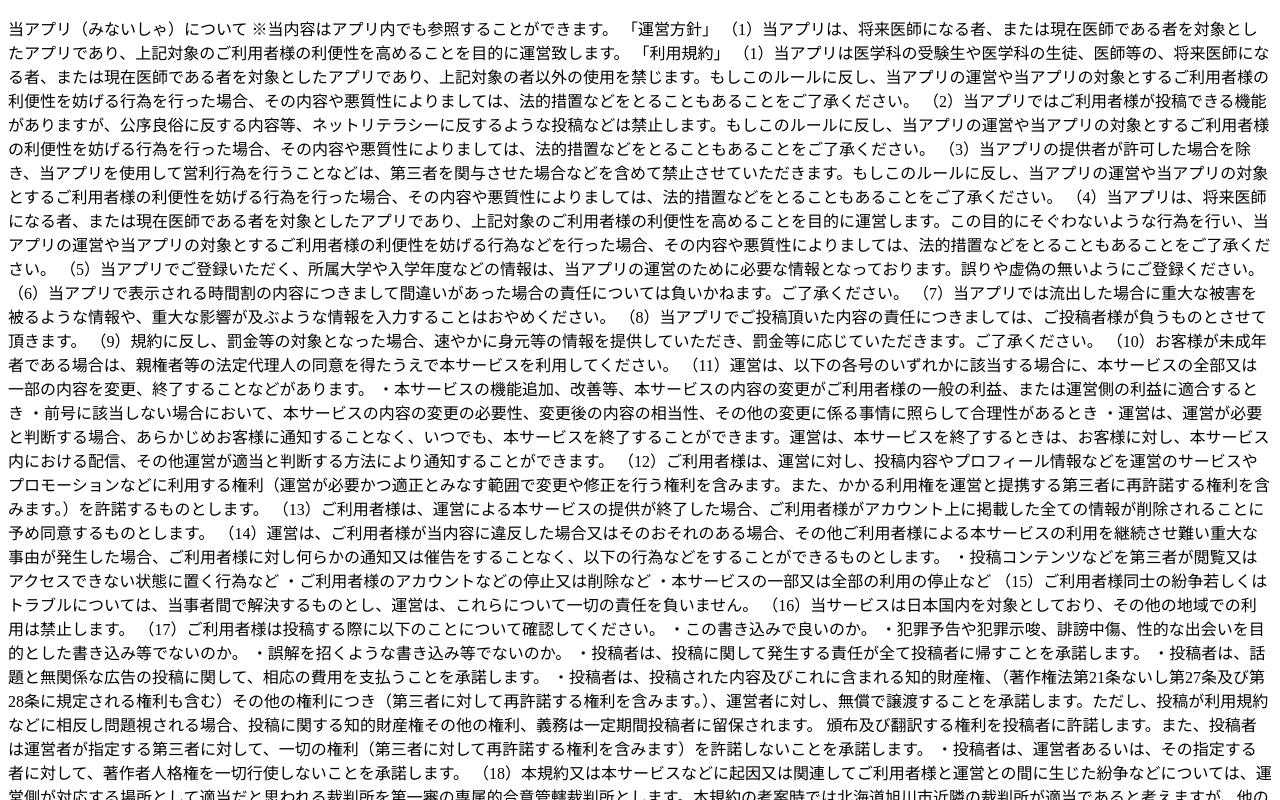
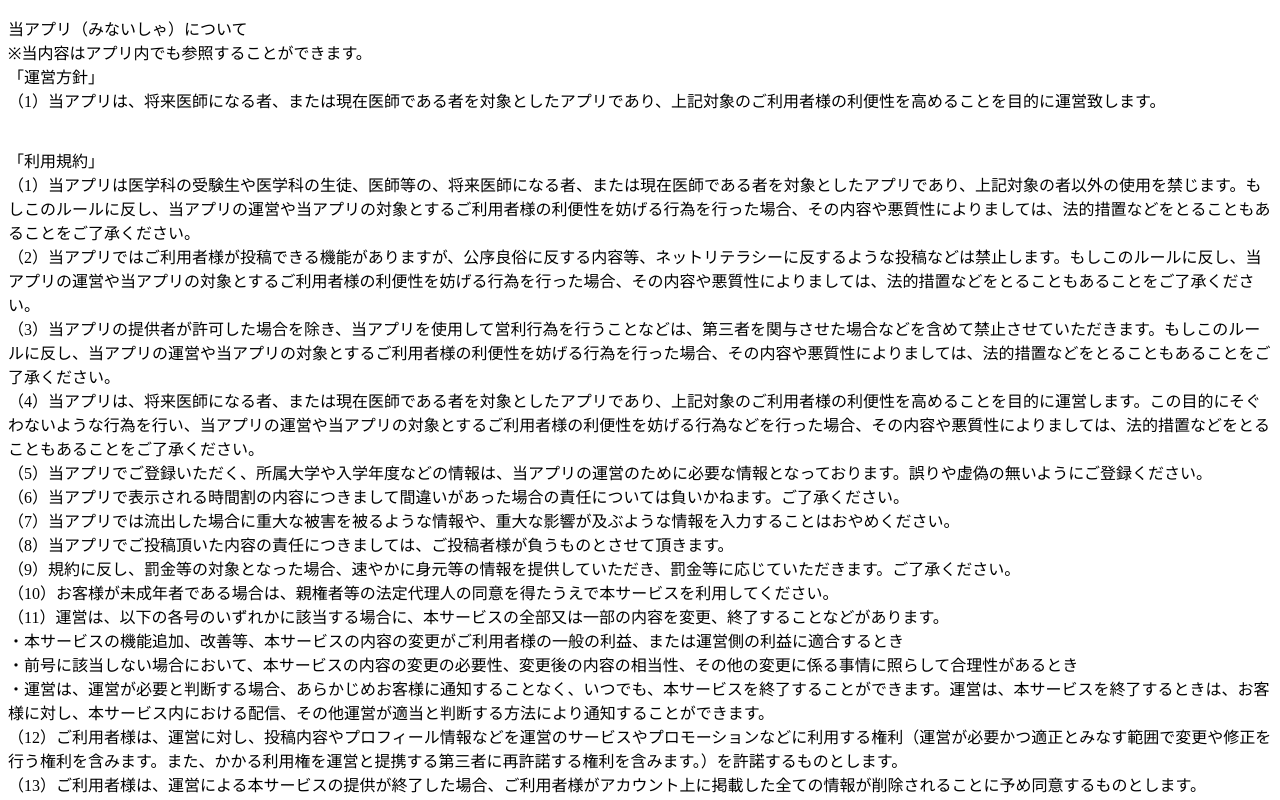
Before and after one commit to imokenpiimokenpi/minaisha, a plain HTML site: page index.html in a window 1280 px wide. Shown: the top 800 px of the page. Drawn offline with Linux system fonts and the light colour scheme.

Commit message:
Update index.html

```diff
--- a/index.html
+++ b/index.html
@@ -1,109 +1,104 @@
 <!DOCTYPE html>
 <html>
-<head>
-  <meta charset="utf-8">
-  <meta name="viewport" content="width=device-width, initial-scale=1.0">
-  <title>Progate</title>
-</head>
 <body>
   <div class="top-wrapper">
     <div class="container">
-      <p>当アプリ（みないしゃ）について
-※当内容はアプリ内でも参照することができます。
+      <p>当アプリ（みないしゃ）について<br>
+※当内容はアプリ内でも参照することができます。<br>
 
-「運営方針」
-（1）当アプリは、将来医師になる者、または現在医師である者を対象としたアプリであり、上記対象のご利用者様の利便性を高めることを目的に運営致します。
+「運営方針」<br>
+（1）当アプリは、将来医師になる者、または現在医師である者を対象としたアプリであり、上記対象のご利用者様の利便性を高めることを目的に運営致します。<br><br><br>
 
 
 
-「利用規約」
-（1）当アプリは医学科の受験生や医学科の生徒、医師等の、将来医師になる者、または現在医師である者を対象としたアプリであり、上記対象の者以外の使用を禁じます。もしこのルールに反し、当アプリの運営や当アプリの対象とするご利用者様の利便性を妨げる行為を行った場合、その内容や悪質性によりましては、法的措置などをとることもあることをご了承ください。
+「利用規約」<br>
+（1）当アプリは医学科の受験生や医学科の生徒、医師等の、将来医師になる者、または現在医師である者を対象としたアプリであり、上記対象の者以外の使用を禁じます。もしこのルールに反し、当アプリの運営や当アプリの対象とするご利用者様の利便性を妨げる行為を行った場合、その内容や悪質性によりましては、法的措置などをとることもあることをご了承ください。<br>
 
-（2）当アプリではご利用者様が投稿できる機能がありますが、公序良俗に反する内容等、ネットリテラシーに反するような投稿などは禁止します。もしこのルールに反し、当アプリの運営や当アプリの対象とするご利用者様の利便性を妨げる行為を行った場合、その内容や悪質性によりましては、法的措置などをとることもあることをご了承ください。
+（2）当アプリではご利用者様が投稿できる機能がありますが、公序良俗に反する内容等、ネットリテラシーに反するような投稿などは禁止します。もしこのルールに反し、当アプリの運営や当アプリの対象とするご利用者様の利便性を妨げる行為を行った場合、その内容や悪質性によりましては、法的措置などをとることもあることをご了承ください。<br>
 
-（3）当アプリの提供者が許可した場合を除き、当アプリを使用して営利行為を行うことなどは、第三者を関与させた場合などを含めて禁止させていただきます。もしこのルールに反し、当アプリの運営や当アプリの対象とするご利用者様の利便性を妨げる行為を行った場合、その内容や悪質性によりましては、法的措置などをとることもあることをご了承ください。
+（3）当アプリの提供者が許可した場合を除き、当アプリを使用して営利行為を行うことなどは、第三者を関与させた場合などを含めて禁止させていただきます。もしこのルールに反し、当アプリの運営や当アプリの対象とするご利用者様の利便性を妨げる行為を行った場合、その内容や悪質性によりましては、法的措置などをとることもあることをご了承ください。<br>
 
-（4）当アプリは、将来医師になる者、または現在医師である者を対象としたアプリであり、上記対象のご利用者様の利便性を高めることを目的に運営します。この目的にそぐわないような行為を行い、当アプリの運営や当アプリの対象とするご利用者様の利便性を妨げる行為などを行った場合、その内容や悪質性によりましては、法的措置などをとることもあることをご了承ください。
+（4）当アプリは、将来医師になる者、または現在医師である者を対象としたアプリであり、上記対象のご利用者様の利便性を高めることを目的に運営します。この目的にそぐわないような行為を行い、当アプリの運営や当アプリの対象とするご利用者様の利便性を妨げる行為などを行った場合、その内容や悪質性によりましては、法的措置などをとることもあることをご了承ください。<br>
 
-（5）当アプリでご登録いただく、所属大学や入学年度などの情報は、当アプリの運営のために必要な情報となっております。誤りや虚偽の無いようにご登録ください。
+（5）当アプリでご登録いただく、所属大学や入学年度などの情報は、当アプリの運営のために必要な情報となっております。誤りや虚偽の無いようにご登録ください。<br>
 
-（6）当アプリで表示される時間割の内容につきまして間違いがあった場合の責任については負いかねます。ご了承ください。
+（6）当アプリで表示される時間割の内容につきまして間違いがあった場合の責任については負いかねます。ご了承ください。<br>
 
-（7）当アプリでは流出した場合に重大な被害を被るような情報や、重大な影響が及ぶような情報を入力することはおやめください。
+（7）当アプリでは流出した場合に重大な被害を被るような情報や、重大な影響が及ぶような情報を入力することはおやめください。<br>
 
-（8）当アプリでご投稿頂いた内容の責任につきましては、ご投稿者様が負うものとさせて頂きます。
+（8）当アプリでご投稿頂いた内容の責任につきましては、ご投稿者様が負うものとさせて頂きます。<br>
 
-（9）規約に反し、罰金等の対象となった場合、速やかに身元等の情報を提供していただき、罰金等に応じていただきます。ご了承ください。
+（9）規約に反し、罰金等の対象となった場合、速やかに身元等の情報を提供していただき、罰金等に応じていただきます。ご了承ください。<br>
 
-（10）お客様が未成年者である場合は、親権者等の法定代理人の同意を得たうえで本サービスを利用してください。
+（10）お客様が未成年者である場合は、親権者等の法定代理人の同意を得たうえで本サービスを利用してください。<br>
 
-（11）運営は、以下の各号のいずれかに該当する場合に、本サービスの全部又は一部の内容を変更、終了することなどがあります。
-・本サービスの機能追加、改善等、本サービスの内容の変更がご利用者様の一般の利益、または運営側の利益に適合するとき
-・前号に該当しない場合において、本サービスの内容の変更の必要性、変更後の内容の相当性、その他の変更に係る事情に照らして合理性があるとき
-・運営は、運営が必要と判断する場合、あらかじめお客様に通知することなく、いつでも、本サービスを終了することができます。運営は、本サービスを終了するときは、お客様に対し、本サービス内における配信、その他運営が適当と判断する方法により通知することができます。
+（11）運営は、以下の各号のいずれかに該当する場合に、本サービスの全部又は一部の内容を変更、終了することなどがあります。<br>
+・本サービスの機能追加、改善等、本サービスの内容の変更がご利用者様の一般の利益、または運営側の利益に適合するとき<br>
+・前号に該当しない場合において、本サービスの内容の変更の必要性、変更後の内容の相当性、その他の変更に係る事情に照らして合理性があるとき<br>
+・運営は、運営が必要と判断する場合、あらかじめお客様に通知することなく、いつでも、本サービスを終了することができます。運営は、本サービスを終了するときは、お客様に対し、本サービス内における配信、その他運営が適当と判断する方法により通知することができます。<br>
 
-（12）ご利用者様は、運営に対し、投稿内容やプロフィール情報などを運営のサービスやプロモーションなどに利用する権利（運営が必要かつ適正とみなす範囲で変更や修正を行う権利を含みます。また、かかる利用権を運営と提携する第三者に再許諾する権利を含みます。）を許諾するものとします。
+（12）ご利用者様は、運営に対し、投稿内容やプロフィール情報などを運営のサービスやプロモーションなどに利用する権利（運営が必要かつ適正とみなす範囲で変更や修正を行う権利を含みます。また、かかる利用権を運営と提携する第三者に再許諾する権利を含みます。）を許諾するものとします。<br>
 
-（13）ご利用者様は、運営による本サービスの提供が終了した場合、ご利用者様がアカウント上に掲載した全ての情報が削除されることに予め同意するものとします。
+（13）ご利用者様は、運営による本サービスの提供が終了した場合、ご利用者様がアカウント上に掲載した全ての情報が削除されることに予め同意するものとします。<br>
 
-（14）運営は、ご利用者様が当内容に違反した場合又はそのおそれのある場合、その他ご利用者様による本サービスの利用を継続させ難い重大な事由が発生した場合、ご利用者様に対し何らかの通知又は催告をすることなく、以下の行為などをすることができるものとします。
-・投稿コンテンツなどを第三者が閲覧又はアクセスできない状態に置く行為など
-・ご利用者様のアカウントなどの停止又は削除など
-・本サービスの一部又は全部の利用の停止など
+（14）運営は、ご利用者様が当内容に違反した場合又はそのおそれのある場合、その他ご利用者様による本サービスの利用を継続させ難い重大な事由が発生した場合、ご利用者様に対し何らかの通知又は催告をすることなく、以下の行為などをすることができるものとします。<br>
+・投稿コンテンツなどを第三者が閲覧又はアクセスできない状態に置く行為など<br>
+・ご利用者様のアカウントなどの停止又は削除など<br>
+・本サービスの一部又は全部の利用の停止など<br>
 
-（15）ご利用者様同士の紛争若しくはトラブルについては、当事者間で解決するものとし、運営は、これらについて一切の責任を負いません。
+（15）ご利用者様同士の紛争若しくはトラブルについては、当事者間で解決するものとし、運営は、これらについて一切の責任を負いません。<br>
 
-（16）当サービスは日本国内を対象としており、その他の地域での利用は禁止します。
+（16）当サービスは日本国内を対象としており、その他の地域での利用は禁止します。<br>
 
-（17）ご利用者様は投稿する際に以下のことについて確認してください。
-・この書き込みで良いのか。
-・犯罪予告や犯罪示唆、誹謗中傷、性的な出会いを目的とした書き込み等でないのか。
-・誤解を招くような書き込み等でないのか。
-・投稿者は、投稿に関して発生する責任が全て投稿者に帰すことを承諾します。
-・投稿者は、話題と無関係な広告の投稿に関して、相応の費用を支払うことを承諾します。
-・投稿者は、投稿された内容及びこれに含まれる知的財産権、（著作権法第21条ないし第27条及び第28条に規定される権利も含む）その他の権利につき（第三者に対して再許諾する権利を含みます。）、運営者に対し、無償で譲渡することを承諾します。ただし、投稿が利用規約などに相反し問題視される場合、投稿に関する知的財産権その他の権利、義務は一定期間投稿者に留保されます。
-頒布及び翻訳する権利を投稿者に許諾します。また、投稿者は運営者が指定する第三者に対して、一切の権利（第三者に対して再許諾する権利を含みます）を許諾しないことを承諾します。
-・投稿者は、運営者あるいは、その指定する者に対して、著作者人格権を一切行使しないことを承諾します。
+（17）ご利用者様は投稿する際に以下のことについて確認してください。<br>
+・この書き込みで良いのか。<br>
+・犯罪予告や犯罪示唆、誹謗中傷、性的な出会いを目的とした書き込み等でないのか。<br>
+・誤解を招くような書き込み等でないのか。<br>
+・投稿者は、投稿に関して発生する責任が全て投稿者に帰すことを承諾します。<br>
+・投稿者は、話題と無関係な広告の投稿に関して、相応の費用を支払うことを承諾します。<br>
+・投稿者は、投稿された内容及びこれに含まれる知的財産権、（著作権法第21条ないし第27条及び第28条に規定される権利も含む）その他の権利につき（第三者に対して再許諾する権利を含みます。）、運営者に対し、無償で譲渡することを承諾します。ただし、投稿が利用規約などに相反し問題視される場合、投稿に関する知的財産権その他の権利、義務は一定期間投稿者に留保されます。<br>
+頒布及び翻訳する権利を投稿者に許諾します。また、投稿者は運営者が指定する第三者に対して、一切の権利（第三者に対して再許諾する権利を含みます）を許諾しないことを承諾します。<br>
+・投稿者は、運営者あるいは、その指定する者に対して、著作者人格権を一切行使しないことを承諾します。<br>
 
-（18）本規約又は本サービスなどに起因又は関連してご利用者様と運営との間に生じた紛争などについては、運営側が対応する場所として適当だと思われる裁判所を第一審の専属的合意管轄裁判所とします。本規約の考案時では北海道旭川市近隣の裁判所が適当であると考えますが、他の裁判所を検討する場合があることをご了承ください。
+（18）本規約又は本サービスなどに起因又は関連してご利用者様と運営との間に生じた紛争などについては、運営側が対応する場所として適当だと思われる裁判所を第一審の専属的合意管轄裁判所とします。本規約の考案時では北海道旭川市近隣の裁判所が適当であると考えますが、他の裁判所を検討する場合があることをご了承ください。<br><br><br>
 
 
 
-「プライバシーポリシー」
-当アプリではご利用者様より取得する情報につきまして、以下のように扱います。
+「プライバシーポリシー」<br>
+当アプリではご利用者様より取得する情報につきまして、以下のように扱います。<br>
 
-（1）当アプリではご利用者様が入力フォームに入力、または、選択肢から選択等することで、情報を取得します。
+（1）当アプリではご利用者様が入力フォームに入力、または、選択肢から選択等することで、情報を取得します。<br>
 
-（2）当アプリに入力された内容は、Googleが提供するFirebase等に保存されます。
+（2）当アプリに入力された内容は、Googleが提供するFirebase等に保存されます。<br>
 
-（3）当アプリはアプリの利便性を高めるため、ならびにマーケティング戦略を考えるためGoogle Analyticsを使用します。データ取得のためGoogleがCookieを設定、または既存のCookieを読み取る場合があります。その際に、Googleに対しご利用者様がアクセスしたページのURLやIPアドレスなどの情報を自動的に送信します。当運営はそれらの情報を、利用状況の把握やサービスの改善等に利用する場合があります。Google AnalyticsにおけるGoogleによるデータの取扱いについては、Google Analytics利用規約およびGoogleプライバシーポリシーをご確認ください。
+（3）当アプリはアプリの利便性を高めるため、ならびにマーケティング戦略を考えるためGoogle Analyticsを使用します。データ取得のためGoogleがCookieを設定、または既存のCookieを読み取る場合があります。その際に、Googleに対しご利用者様がアクセスしたページのURLやIPアドレスなどの情報を自動的に送信します。当運営はそれらの情報を、利用状況の把握やサービスの改善等に利用する場合があります。Google AnalyticsにおけるGoogleによるデータの取扱いについては、Google Analytics利用規約およびGoogleプライバシーポリシーをご確認ください。<br>
 
-（4）当アプリではご利用者様からGoogleアカウント、Appleアカウント、名前、端末情報、所属大学または出身大学、入学年度、投稿並びに入力情報等の情報を取得します。これらの情報は以下のこと等を目的として使用します。
-・ご利用者様を識別し、該当ユーザーが対象となるページを表示するため
-・現在利用中のご利用者様の属性から、当アプリを広めるためのマーケティング戦略を考えるため
-・当アプリに広告等を出稿していただく団体様に対し、当アプリのご利用者様の特性（〇〇大学のユーザーが何人、2020年に入学したユーザーが何人など…）について説明させていただくため
-・当アプリの利用規約に反したご利用者様を特定するため
-・ご利用者様に対し運営や、広告出稿団体等からメールを送信するため
-　また、運営は本サービスでは、以下の目的で、本サービス内のご利用者様に関連する各種情報など（例えば、お客様が設定したプロフィール情報、投稿コンテンツ、ログの情報を含みますが、これらに限りません。）を本サービス終了までの間確認、利用しています。また以下の目的の達成に必要な範囲で第三者と共有する場合があり、お客様はこれに同意するものとします。
-・違法投稿などの監視・確認や本サービスの不正利用などの防止
-・ユーザーが使いやすい画面設計の検討を含むサービスの開発·改善·統計分析など
-・個々のユーザーの興味関心に適した広告の表示など
-・運営は、本サービス内で設定いただいたプロフィール情報、投稿情報などについて、サービスから脱退した場合及びアカウントを削除した場合であっても、本サービス内で表示するために、保持することがあります。
+（4）当アプリではご利用者様からGoogleアカウント、Appleアカウント、名前、端末情報、所属大学または出身大学、入学年度、投稿並びに入力情報等の情報を取得します。これらの情報は以下のこと等を目的として使用します。<br>
+・ご利用者様を識別し、該当ユーザーが対象となるページを表示するため<br>
+・現在利用中のご利用者様の属性から、当アプリを広めるためのマーケティング戦略を考えるため<br>
+・当アプリに広告等を出稿していただく団体様に対し、当アプリのご利用者様の特性（〇〇大学のユーザーが何人、2020年に入学したユーザーが何人など…）について説明させていただくため<br>
+・当アプリの利用規約に反したご利用者様を特定するため<br>
+・ご利用者様に対し運営や、広告出稿団体等からメールを送信するため<br>
+　また、運営は本サービスでは、以下の目的で、本サービス内のご利用者様に関連する各種情報など（例えば、お客様が設定したプロフィール情報、投稿コンテンツ、ログの情報を含みますが、これらに限りません。）を本サービス終了までの間確認、利用しています。また以下の目的の達成に必要な範囲で第三者と共有する場合があり、お客様はこれに同意するものとします。<br>
+・違法投稿などの監視・確認や本サービスの不正利用などの防止<br>
+・ユーザーが使いやすい画面設計の検討を含むサービスの開発·改善·統計分析など<br>
+・個々のユーザーの興味関心に適した広告の表示など<br>
+・運営は、本サービス内で設定いただいたプロフィール情報、投稿情報などについて、サービスから脱退した場合及びアカウントを削除した場合であっても、本サービス内で表示するために、保持することがあります。<br>
 
-（5）当アプリを通じたご利用者様の情報取得を停止したい場合、当アプリのマイページよりアカウントを削除した上、当アプリをアンインストールしてください。
+（5）当アプリを通じたご利用者様の情報取得を停止したい場合、当アプリのマイページよりアカウントを削除した上、当アプリをアンインストールしてください。<br><br><br>
 
 
 
-「当内容の変更について」
-（1）当内容は随時見直し、必要に応じて変更する場合があります。変更後の内容は当アプリ上に公開しますので、ご利用者様は必ず最新の内容をご確認ください。
+「当内容の変更について」<br>
+（1）当内容は随時見直し、必要に応じて変更する場合があります。変更後の内容は当アプリ上に公開しますので、ご利用者様は必ず最新の内容をご確認ください。<br><br><br>
 
 
 
-「当内容の制定日、改訂日およびアプリ提供者」
-（1）2024年3月20日（制定）
-2024年6月18日（改訂）
+「当内容の制定日、改訂日およびアプリ提供者」<br>
+（1）2024年3月20日（制定）<br>
+2024年6月18日（改訂）<br>
 
-（2）大内悠太郎</p>
+（2）大内悠太郎</p><br>
     </div>
   </div>
 </body>
```
